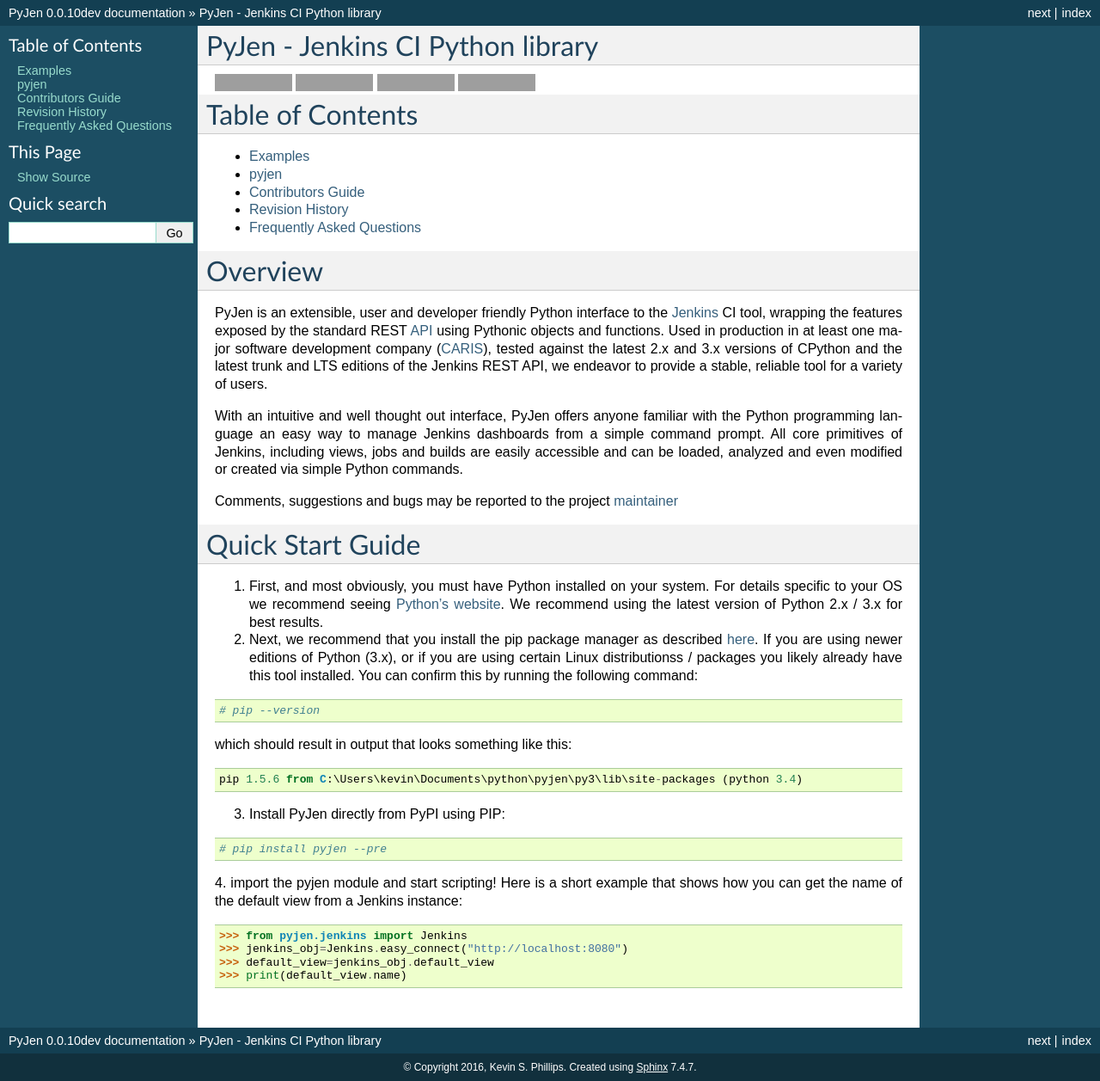
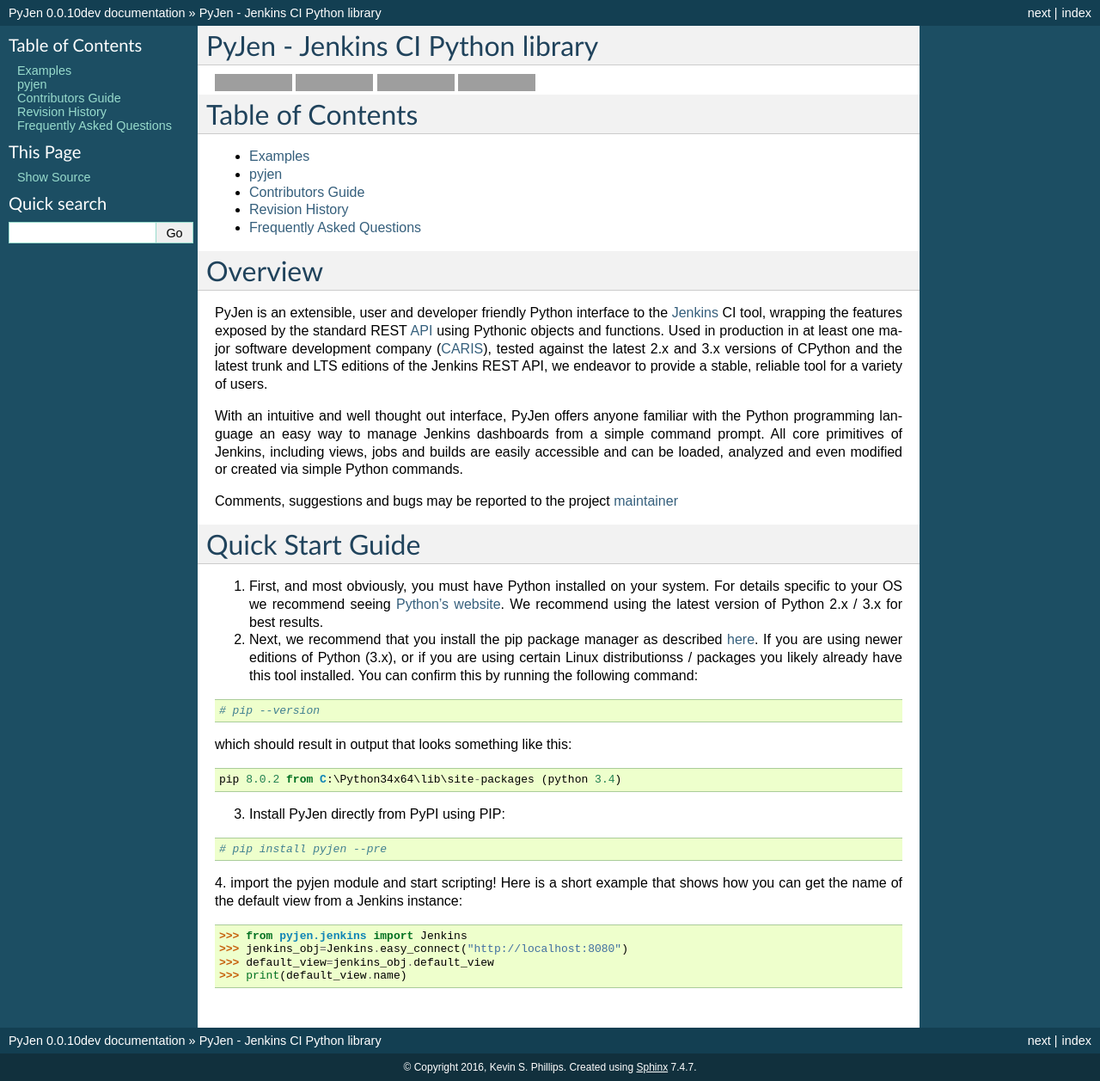
Before and after one commit to TheFriendlyCoder/pyjen, a Sphinx documentation site: the page built from docs/source/index.rst, in a window 1280 px wide. Shown: the whole page at 86% size. Built offline with Sphinx 7.4.7, drawn with Linux system fonts in a browser that asks for light colours; formulas are drawn with MathJax 3; grey boxes are pictures that could not be loaded.

Commit message:
minor adjustment to online docs

```diff
--- a/docs/source/index.rst
+++ b/docs/source/index.rst
@@ -57,7 +57,7 @@
 
 ::
 
-    pip 1.5.6 from C:\Users\kevin\Documents\python\pyjen\py3\lib\site-packages (python 3.4)
+    pip 8.0.2 from C:\Python34x64\lib\site-packages (python 3.4)
 
 3. Install PyJen directly from PyPI using PIP:
 
```
